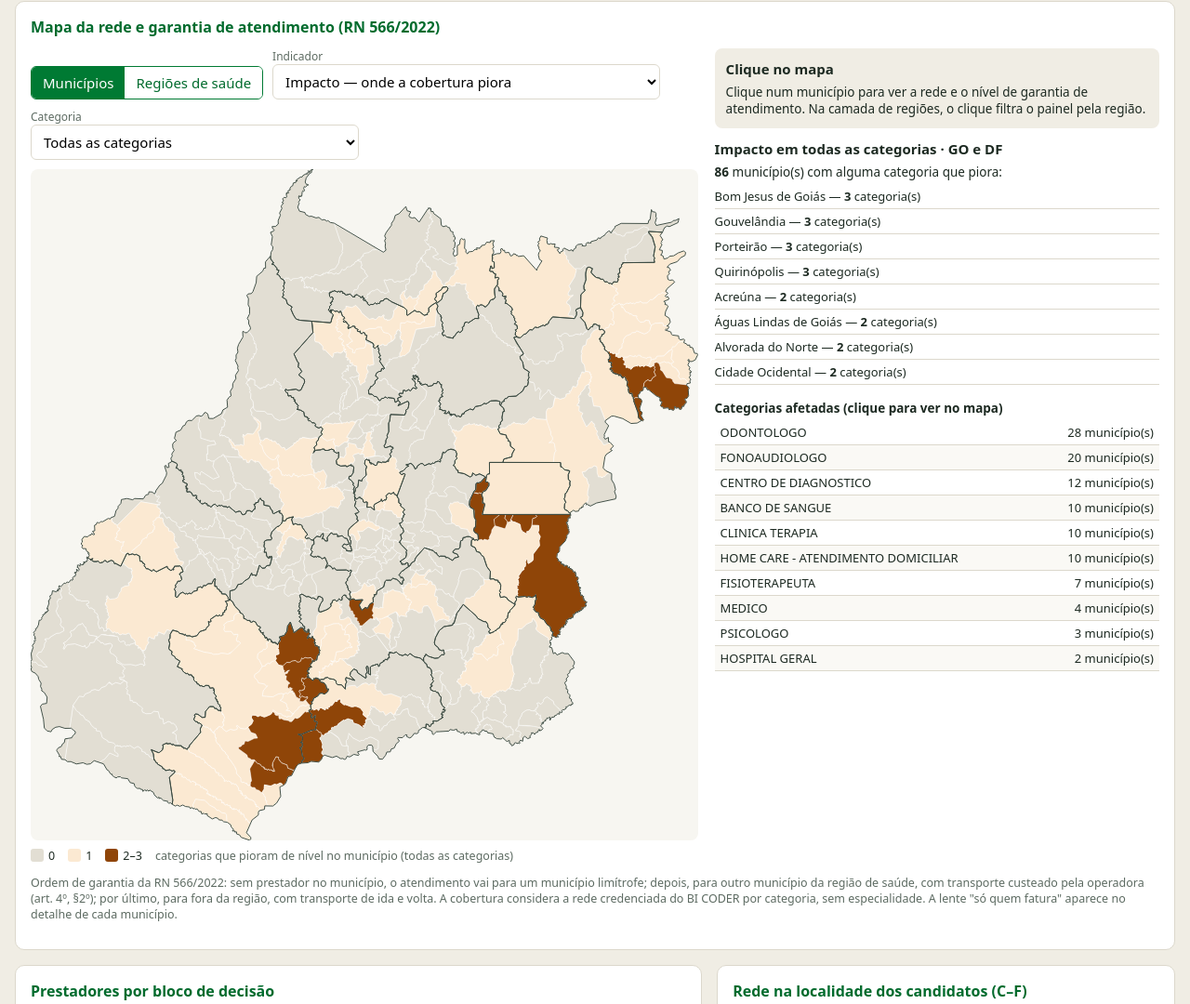
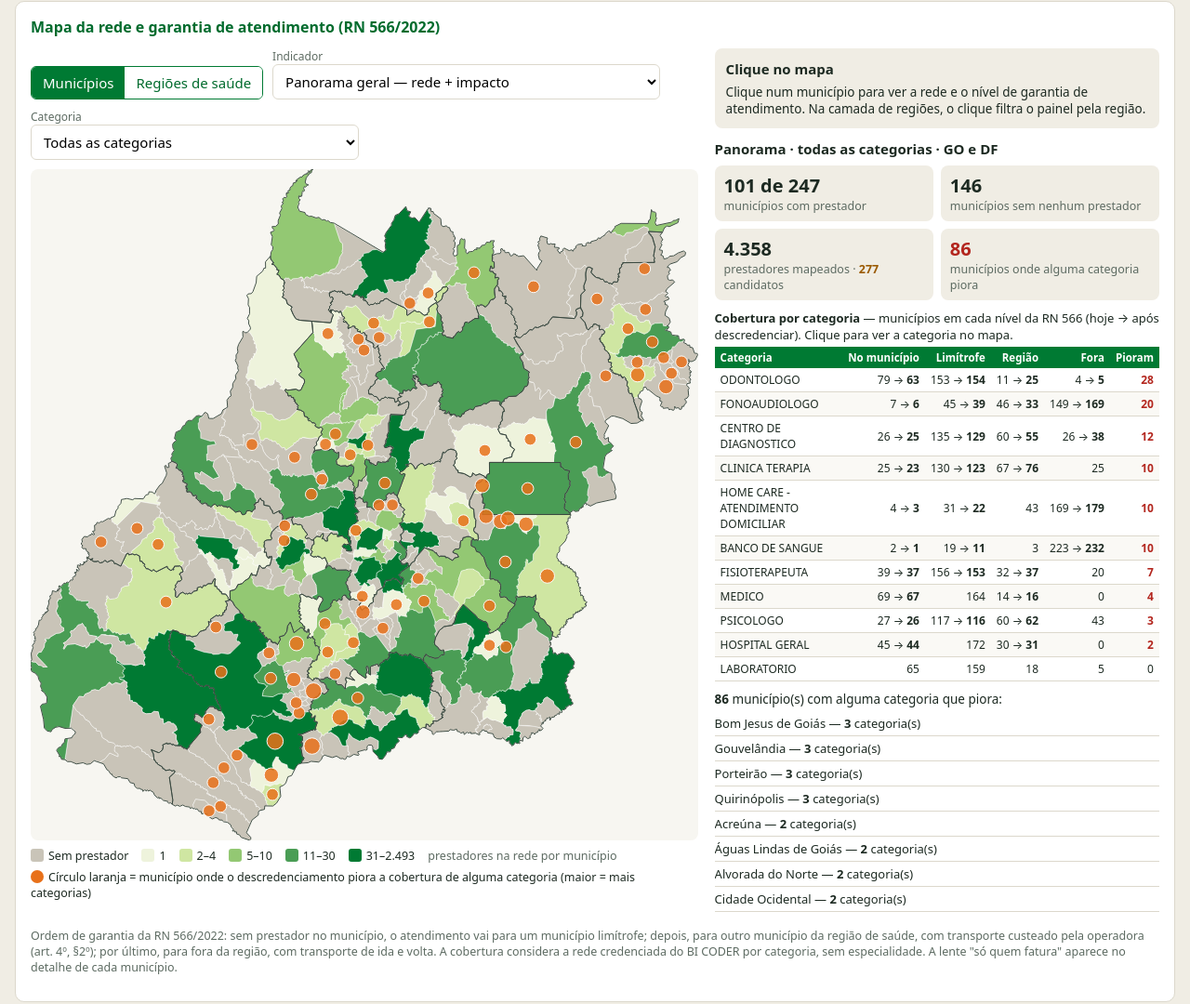
Before and after one commit to dutraguilherme328-hash/HIGIENIZA-O-DE-REDE-2.0, a plain HTML site: page docs/index.html in a window 1280 px wide. Shown: the part 404-1484 px from the top of the page at 93% size. Drawn offline with Linux system fonts and the light colour scheme.

Commit message:
Mapa: panorama geral em 'Todas as categorias' (calor da rede + marcadores de piora + cobertura por categoria)
Co-Authored-By: Claude Opus 5.5 <noreply@anthropic.com>
Claude-Session: https://claude.ai/code/session_01CEyBiKHAc4dqm147sqPcw9

```diff
--- a/docs/index.html
+++ b/docs/index.html
@@ -52,6 +52,8 @@
   .mapa-grade{display:grid;grid-template-columns:minmax(0,3fr) minmax(0,2fr);gap:18px}
   @media(max-width:900px){.mapa-grade{grid-template-columns:1fr}}
   @media(max-width:600px){.mapa-ctrl>div{flex:1 1 100%}.mapa-ctrl select{width:100%}#mapa text{font-size:16px}}
+  .mapa-area,.mapa-lado{min-width:0}
+  .mapa-ctrl select{max-width:100%}
   .mapa-ctrl{display:flex;flex-wrap:wrap;gap:10px;align-items:end;margin-bottom:10px}
   .mapa-ctrl label{font-size:12px;color:var(--suave);display:block}
   .seg{display:inline-flex;border:1px solid var(--verde);border-radius:6px;overflow:hidden}
@@ -65,6 +67,17 @@
   #mapa.camada-reg .r{stroke-width:2.2}
   #mapa .r-fill{stroke:#fff;stroke-width:1.5;cursor:pointer}
   #mapa .sel{stroke:var(--tinta)!important;stroke-width:2.6!important}
+  #mapa .piora{stroke:#b3261e;stroke-width:2.2}
+  #mapa .pt{fill:#e8711a;fill-opacity:.85;stroke:#fff;stroke-width:1.2;pointer-events:none}
+  .pan-kpis{display:grid;grid-template-columns:repeat(2,1fr);gap:8px;margin-bottom:10px}
+  .pan-kpis div{background:var(--creme);border-radius:8px;padding:8px 10px;font-size:12.5px;color:var(--suave)}
+  .pan-kpis b{display:block;font-size:20px;color:var(--tinta)}
+  .pan-tab{max-height:360px;overflow:auto}
+  .pan-tab th{position:sticky;top:0;font-size:11.5px;padding:5px 6px}
+  .pan-tab td{font-size:12px;padding:4px 5px;white-space:nowrap}
+  .pan-tab td:first-child{white-space:normal;min-width:110px}
+  .pan-tab table{min-width:0}
+  .pan-tab tr[data-cat]{cursor:pointer}.pan-tab tr[data-cat]:hover td{background:#e6f3ea}
   #mapa .apagado{opacity:.25}
   #mapa text{font-size:12px;font-weight:600;fill:#1d2a22;paint-order:stroke;stroke:#fff;stroke-width:3px;pointer-events:none}
   .dica{position:absolute;pointer-events:none;background:#1d2a22;color:#fff;font-size:12.5px;padding:6px 9px;border-radius:6px;max-width:240px;z-index:2;line-height:1.35}
@@ -115,12 +128,13 @@
           </div>
           <div><label for="mInd">Indicador</label>
             <select id="mInd">
+              <option value="pan" selected>Panorama geral — rede + impacto</option>
               <option value="cad">Prestadores na rede (mapa de calor)</option>
               <option value="fat">Prestadores que faturam (mapa de calor)</option>
               <option value="cand">Candidatos a descredenciamento C–F (mapa de calor)</option>
               <option value="cob0">Cobertura RN 566 — hoje</option>
               <option value="cob1">Cobertura RN 566 — após descredenciar C–F</option>
-              <option value="imp" selected>Impacto — onde a cobertura piora</option>
+              <option value="imp">Impacto — onde a cobertura piora</option>
             </select></div>
           <div id="mCatBox"><label for="mCat">Categoria</label><select id="mCat"></select></div>
         </div>
@@ -313,7 +327,7 @@
                   cand: ["#fbe9d2", "#f6c98e", "#eb9a48", "#c96a1f", "#8f4508"] };
   const VAZIO = "#e2ded3";
   const ROTULO_IND = { cad: "prestadores na rede", fat: "prestadores que faturam", cand: "candidatos C–F" };
-  const mapa = { camada: "mun", ind: "imp", cat: "", sel: null };
+  const mapa = { camada: "mun", ind: "pan", cat: "", sel: null };
   const ACENTOS = { "SAO PATRICIO I": "São Patrício I", "SAO PATRICIO II": "São Patrício II" };
   const titulo = s => ACENTOS[s] || s.toLowerCase().split(" ")
     .map(p => /^(i|ii|iii|iv)$/.test(p) ? p.toUpperCase() : ["de", "da", "do", "das", "dos"].includes(p) ? p : p.charAt(0).toUpperCase() + p.slice(1))
@@ -355,7 +369,7 @@
   }
   function escolherCategoria(cat) {
     f.cat = cat;
-    if (cat && !mapa.ind.startsWith("cob") && mapa.ind !== "imp") { mapa.ind = "imp"; $("mInd").value = "imp"; }
+    if (cat && !mapa.ind.startsWith("cob") && mapa.ind !== "imp" && mapa.ind !== "pan") { mapa.ind = "pan"; $("mInd").value = "pan"; }
     montarFiltros(); render();
   }
 
@@ -371,6 +385,7 @@
       `<g id="gMun">${GEO.map(g => `<path class="m" data-i="${g.i}" d="${M.municipios[g.ibge].d}"/>`).join("")}</g>` +
       `<g id="gRegF">${REGIOES.map((r, j) => `<path class="r-fill" data-r="${j}" d="${M.regioes[r].d}"/>`).join("")}</g>` +
       `<g id="gReg">${REGIOES.map(r => `<path class="r" d="${M.regioes[r].d}"/>`).join("")}</g>` +
+      `<g id="gPts"></g>` +
       `<g id="gRot">${REGIOES.map(r => `<text x="${M.regioes[r].c[0]}" y="${M.regioes[r].c[1]}" text-anchor="middle">${esc(titulo(r))}</text>`).join("")}</g>`;
     svg.addEventListener("mousemove", ev => {
       const t = ev.target, dica = $("dica");
@@ -404,7 +419,7 @@
   function textoMun(g) {
     const c = contMun(g), R = RESUMO[g.i];
     let t = `<strong>${esc(g.nome)}</strong> · ${esc(titulo(g.reg))}<br>${fmt(c.total)} na rede · ${fmt(c.fat)} faturam · ${fmt(c.cand)} candidatos`;
-    if (mapa.ind.startsWith("cob") || mapa.ind === "imp") {
+    if (mapa.ind.startsWith("cob") || mapa.ind === "imp" || mapa.ind === "pan") {
       if (todas()) t += `<br>Categorias com prestador no município: ${R.r0}${R.r1 !== R.r0 ? " → " + R.r1 : ""}<br>Categorias que pioram: ${R.pioras.length}`;
       else { const a = nivelDe(g, 0), d = nivelDe(g, 1); t += `<br>${esc(mapa.cat)}: ${NIVEIS[a][0]}${a !== d ? " → " + NIVEIS[d][0] : ""}`; }
     }
@@ -418,7 +433,8 @@
   function renderMapa() {
     if (!M || !D.cobertura) return;
     sincronizarCategoria();
-    const svg = $("mapa"), ind = mapa.ind, cob = ind.startsWith("cob") || ind === "imp";
+    const svg = $("mapa"), ind = mapa.ind, cob = ind.startsWith("cob") || ind === "imp" || ind === "pan";
+    $("gPts").innerHTML = "";
     svg.classList.toggle("camada-reg", mapa.camada === "reg");
     const filtroAtivo = g => (!f.uf || g.uf === f.uf) && (!f.reg || g.reg === f.reg);
     const regFill = mapa.camada === "reg" && !cob;
@@ -429,6 +445,7 @@
       p.setAttribute("fill", cor(g));
       p.classList.toggle("apagado", !filtroAtivo(g));
       p.classList.toggle("sel", !!mapa.sel && mapa.sel.tipo === "mun" && mapa.sel.i === g.i);
+      p.classList.remove("piora");
     });
 
     let legenda = "";
@@ -448,6 +465,16 @@
       pintar(g => corCalor(contMun(g)[campo], lim, pal));
       legenda = legendaCalor(vals, lim, pal, `${ROTULO_IND[ind]} por ${mapa.camada === "reg" ? "região" : "município"}`) +
         (f.cat ? `<span style="color:#9a5a00;width:100%">O mapa de calor soma todas as categorias — por proteção, ele não é detalhado por categoria. Para ver ${esc(f.cat)}, use os indicadores de Cobertura ou Impacto.</span>` : "");
+    } else if (ind === "pan" && todas()) {
+      // panorama: calor da rede em todos os municípios + círculo onde alguma categoria piora
+      const vals = GEO.map(g => contMun(g).total), lim = faixas(vals);
+      pintar(g => contMun(g).total ? corCalor(contMun(g).total, lim, CALOR.cad) : "#c9c4b8");
+      const maxP = Math.max(1, ...RESUMO.map(R => R.pioras.length));
+      $("gPts").innerHTML = GEO.filter(g => RESUMO[g.i].pioras.length && (!f.uf || g.uf === f.uf) && (!f.reg || g.reg === f.reg))
+        .map(g => { const [x, y] = M.municipios[g.ibge].c, n = RESUMO[g.i].pioras.length;
+          return `<circle class="pt" cx="${x}" cy="${y}" r="${(4 + 7 * Math.sqrt(n / maxP)).toFixed(1)}"/>`; }).join("");
+      legenda = legendaCalor(vals, lim, CALOR.cad, "prestadores na rede por município").replace(`background:${VAZIO}"></i>0`, `background:#c9c4b8"></i>Sem prestador`) +
+        `<span style="width:100%"><i style="background:#e8711a;border-radius:50%"></i>Círculo laranja = município onde o descredenciamento piora a cobertura de alguma categoria (maior = mais categorias)</span>`;
     } else if (todas()) {
       if (ind === "imp") {
         const vals = RESUMO.map(R => R.pioras.length), lim = faixas(vals);
@@ -461,10 +488,14 @@
     } else {
       pintar(g => {
         const a = nivelDe(g, 0), d = nivelDe(g, 1);
-        return ind === "cob0" ? NIVEIS[a][1] : ind === "cob1" ? NIVEIS[d][1] : (d !== a ? NIVEIS[d][1] : VAZIO);
+        return ind === "cob0" ? NIVEIS[a][1] : (ind === "cob1" || ind === "pan") ? NIVEIS[d][1] : (d !== a ? NIVEIS[d][1] : VAZIO);
+      });
+      if (ind === "pan") document.querySelectorAll("#gMun path").forEach(p => {
+        const g = GEO[+p.dataset.i]; p.classList.toggle("piora", pioraNivel(nivelDe(g, 0), nivelDe(g, 1)));
       });
       legenda = [1, 2, 3, 4, 0].map(n => `<span><i style="background:${NIVEIS[n][1]}"></i>${NIVEIS[n][0]}</span>`).join("") +
-        (ind === "imp" ? `<span><i style="background:${VAZIO}"></i>Sem mudança</span><span style="color:var(--suave)">cor = nível após descredenciar</span>` : "");
+        (ind === "imp" ? `<span><i style="background:${VAZIO}"></i>Sem mudança</span><span style="color:var(--suave)">cor = nível após descredenciar</span>` : "") +
+        (ind === "pan" ? `<span style="width:100%"><i style="background:#fff;border:2px solid #b3261e"></i>Contorno vermelho = cobertura piora com o descredenciamento · cor = nível após descredenciar</span>` : "");
     }
     $("legenda").innerHTML = legenda;
     renderSelecao();
@@ -526,11 +557,29 @@
 
     if (todas()) {
       const piora = gs.filter(g => RESUMO[g.i].pioras.length).sort((x, y) => RESUMO[y.i].pioras.length - RESUMO[x.i].pioras.length || x.nome.localeCompare(y.nome, "pt-BR"));
+      const comRede = gs.filter(g => contMun(g).total).length, comCand = gs.filter(g => contMun(g).cand).length;
+      const prest = gs.reduce((x, g) => x + contMun(g).total, 0), cand = gs.reduce((x, g) => x + contMun(g).cand, 0);
+      // nível por categoria: hoje → após (municípios da área)
+      const linhas = CATS.map(cat => {
+        const [a, d] = D.cobertura[cat], h = [0, 0, 0, 0, 0], ap = [0, 0, 0, 0, 0]; let pi = 0;
+        for (const g of gs) { h[+a[g.i]]++; ap[+d[g.i]]++; if (pioraNivel(+a[g.i], +d[g.i])) pi++; }
+        return { cat, h, ap, pi };
+      }).sort((x, y) => y.pi - x.pi || y.h[1] - x.h[1]);
+      const cel = (h, ap, n) => `<td class="num">${h[n]}${ap[n] !== h[n] ? ` → <strong>${ap[n]}</strong>` : ""}</td>`;
       $("impacto").innerHTML = `
-        <h3 style="font-size:15px;margin:0 0 6px">Impacto em todas as categorias · ${esc(area)}</h3>
-        <p style="margin:0 0 4px;font-size:13.5px"><strong>${piora.length}</strong> município(s) com alguma categoria que piora:</p>
-        <ul class="lista-piora">${piora.map(g => `<li data-i="${g.i}">${esc(g.nome)} — <strong>${RESUMO[g.i].pioras.length}</strong> categoria(s)</li>`).join("") || "<li>Nenhum.</li>"}</ul>
-        ${tabRanking(ranking, "Categorias afetadas (clique para ver no mapa)")}`;
+        <h3 style="font-size:15px;margin:0 0 8px">Panorama · todas as categorias · ${esc(area)}</h3>
+        <div class="pan-kpis">
+          <div><b>${comRede} de ${gs.length}</b>municípios com prestador</div>
+          <div><b>${gs.length - comRede}</b>municípios sem nenhum prestador</div>
+          <div><b>${fmt(prest)}</b>prestadores mapeados · <b style="display:inline;font-size:inherit;color:#9a5a00">${fmt(cand)}</b> candidatos</div>
+          <div><b style="color:#b3261e">${piora.length}</b>municípios onde alguma categoria piora</div>
+        </div>
+        <p style="margin:0 0 4px;font-size:13px"><strong>Cobertura por categoria</strong> — municípios em cada nível da RN 566 (hoje → após descredenciar). Clique para ver a categoria no mapa.</p>
+        <div class="pan-tab"><table class="mini"><thead><tr><th>Categoria</th><th class="num">No município</th><th class="num">Limítrofe</th><th class="num">Região</th><th class="num">Fora</th><th class="num">Pioram</th></tr></thead><tbody>
+        ${linhas.map(l => `<tr data-cat="${esc(l.cat)}"><td>${esc(l.cat)}</td>${cel(l.h, l.ap, 1)}${cel(l.h, l.ap, 2)}${cel(l.h, l.ap, 3)}${cel(l.h, l.ap, 4)}<td class="num" style="${l.pi ? "color:#b3261e;font-weight:700" : ""}">${l.pi}</td></tr>`).join("")}
+        </tbody></table></div>
+        <p style="margin:10px 0 4px;font-size:13.5px"><strong>${piora.length}</strong> município(s) com alguma categoria que piora:</p>
+        <ul class="lista-piora">${piora.map(g => `<li data-i="${g.i}">${esc(g.nome)} — <strong>${RESUMO[g.i].pioras.length}</strong> categoria(s)</li>`).join("") || "<li>Nenhum.</li>"}</ul>`;
     } else {
       const cont = k => [1, 2, 3, 4, 0].map(n => gs.filter(g => nivelDe(g, k) === n).length);
       const antes = cont(0), depois = cont(1);
```
